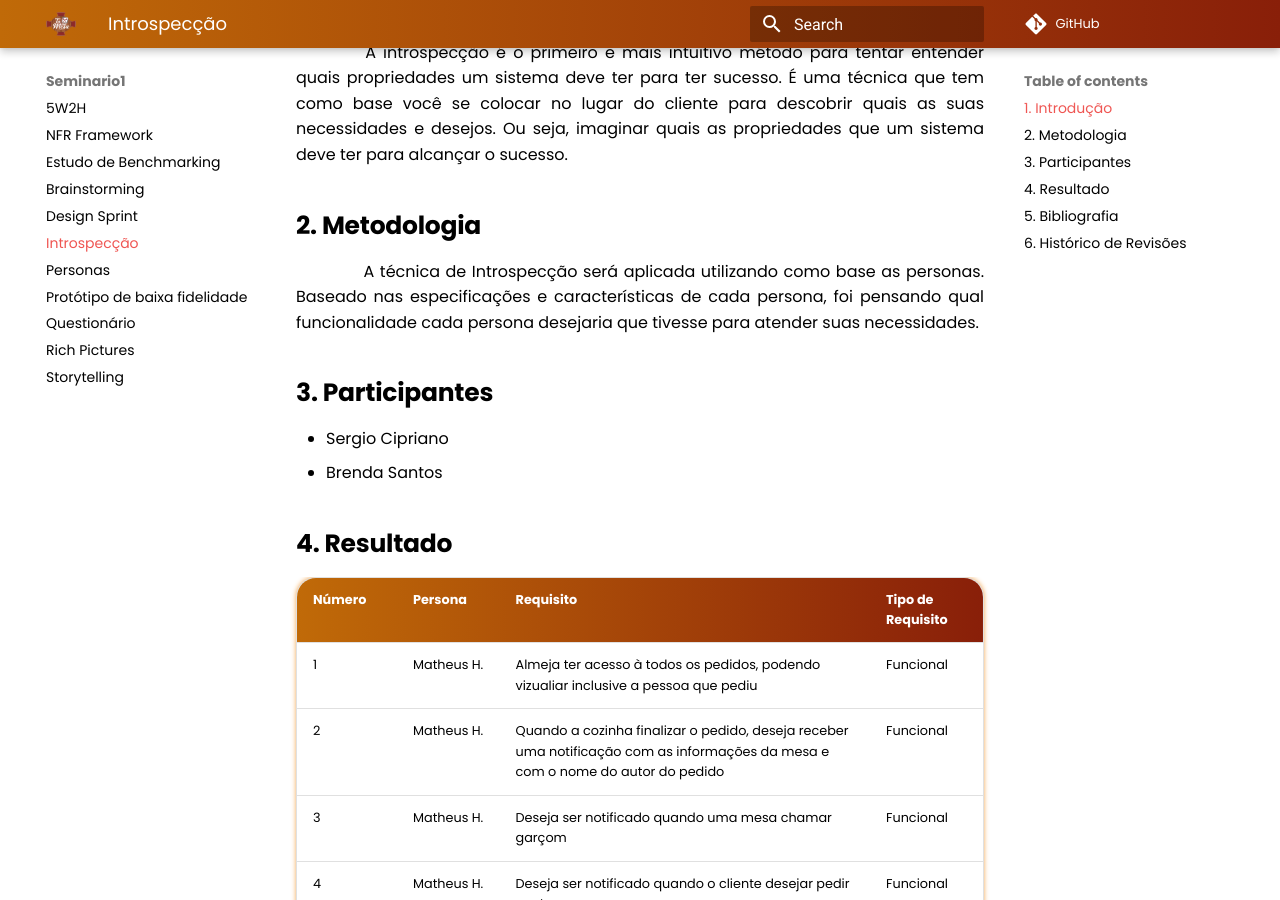
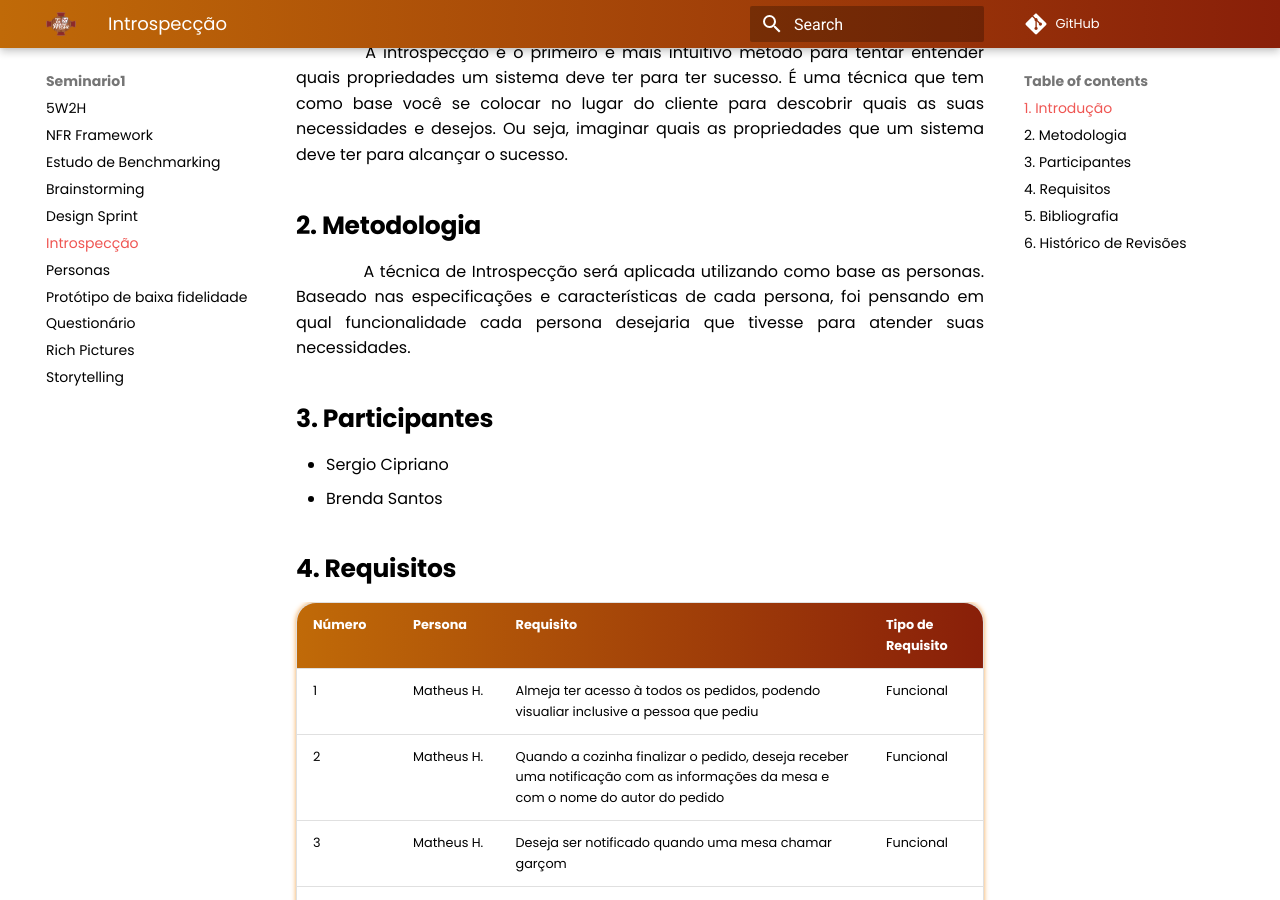
Before and after one commit to UnBArqDsw2021-1/2021.1_G02_TaNaMesa_docs, an MkDocs documentation site: the page built from docs/seminario1/instrospeccao.md, in a window 1280 px wide and 900 px high, scrolled down 239 px. Built offline with MkDocs 1.6.1 and Material for MkDocs 9.7.7, drawn with Linux system fonts in a browser that asks for light colours; comment, search, counter and statistics services are not loaded; some of the changed text lies outside the part shown.

```diff
--- a/docs/seminario1/instrospeccao.md
+++ b/docs/seminario1/instrospeccao.md
@@ -11,7 +11,7 @@ sistema deve ter para alcançar o sucesso.
 ## 2. Metodologia
 
 &emsp;&emsp; A técnica de Introspecção será aplicada utilizando como base as personas.
-Baseado nas especificações e características de cada persona, foi pensando qual
+Baseado nas especificações e características de cada persona, foi pensando em qual
 funcionalidade cada persona desejaria que tivesse para atender suas necessidades.
 
 ## 3. Participantes
@@ -19,11 +19,11 @@ funcionalidade cada persona desejaria que tivesse para atender suas necessidades
 - Sergio Cipriano
 - Brenda Santos
 
-## 4. Resultado
+## 4. Requisitos
 
 |Número| Persona | Requisito | Tipo de Requisito |
 |--|--|--|--|
-| 1  | Matheus H.   | Almeja ter acesso à todos os pedidos, podendo vizualiar inclusive a pessoa que pediu                                           | Funcional     |
+| 1  | Matheus H.   | Almeja ter acesso à todos os pedidos, podendo visualiar inclusive a pessoa que pediu                                           | Funcional     |
 | 2  | Matheus H.   | Quando a cozinha finalizar o pedido, deseja receber uma notificação com as informações da mesa e com o nome do autor do pedido | Funcional     |
 | 3  | Matheus H.   | Deseja ser notificado quando uma mesa chamar garçom                                                                            | Funcional     |
 | 4  | Matheus H.   | Deseja ser notificado quando o cliente desejar pedir conta                                                                     | Funcional     |
```
Also changed, not shown: other parts of docs/seminario1/instrospeccao.md (+4 -3 lines).
